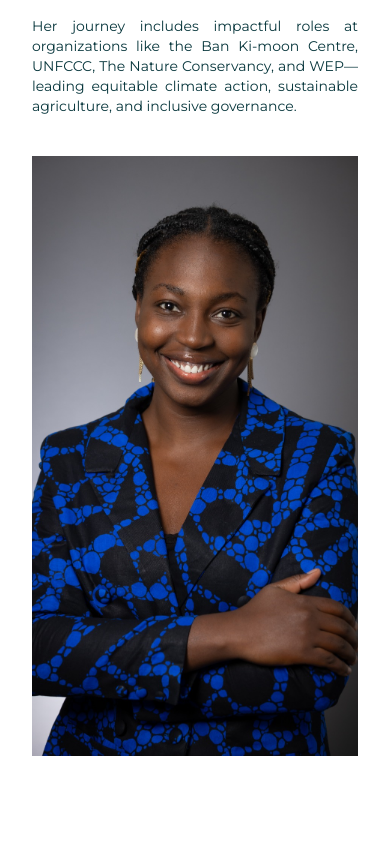
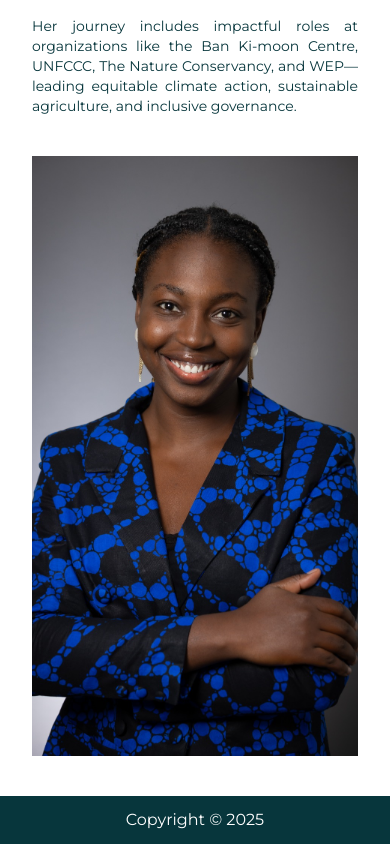
Before and after one commit to kuceli/mercyabutsa-portfolio, a React (Vite) app: page /about in a window 390 px wide. Shown: the part 1872-2716 px from the top of the page. Before the commit the page ends 2668 px from the top, so only its background shows below. Built offline with nearby package versions, Linux system fonts and the light colour scheme; a web font is replaced by a local one.

Commit message:
fixed responsiveness

```diff
--- a/src/components/Footer.jsx
+++ b/src/components/Footer.jsx
@@ -1,7 +1,10 @@
 import React from "react";
 const Footer = () => {
   return (
-    <div className="hidden md:flex items-center md:px-12 lg:px-20 h-[48px] w-full text-white bg-[#07363C] mt-6">
+    // <div className="hidden md:flex items-center md:px-12 lg:px-20 h-[48px] w-full text-white bg-[#07363C] mt-6">
+    //   Copyright © 2025
+    // </div>
+    <div className="flex items-center justify-center px-6 md:px-12 lg:px-20 h-[48px] w-full text-white bg-[#07363C]">
       Copyright © 2025
     </div>
   );
--- a/src/components/Layout.jsx
+++ b/src/components/Layout.jsx
@@ -15,7 +15,7 @@ function Layout() {
 
   return (
     <>
-      <div className="flex flex-col flex-grow lg:overfhidden">
+      <div className="min-h-screen flex flex-col">
         {isValidPath && <Header />}
         <div className="flex-grow">
           <Routes>
--- a/src/pages/About.jsx
+++ b/src/pages/About.jsx
@@ -4,7 +4,7 @@ import { motion } from "framer-motion";
 
 const About = () => {
   return (
-    <div className="mt-32 w-full px-8 md:px-12 lg:px-20 xl:px-36 text-[#07363C] mb-10">
+    <div className="min-h-[calc(100vh-72px-48px)] mt-32 w-full px-8 md:px-12 lg:px-20 xl:px-36 text-[#07363C] mb-10">
       {/* Heading */}
       <div className="flex flex-col md:flex-row items-center justify-center mb-10 text-center gap-4">
         <div className="flex h-[2px] w-full md:w-[30%]">
--- a/src/pages/Contact.jsx
+++ b/src/pages/Contact.jsx
@@ -59,7 +59,7 @@ const Contact = () => {
     transition: "all 0.7s",
   };
   return (
-    <div className="flex flex-col justify-between w-[80%] md:w-[70%] m-auto px-0 xl:px-32 py-12 min-h-[calc(90vh-45px)] mt-20">
+    <div className="min-h-[calc(100vh-72px-48px)] flex flex-col justify-between w-[80%] md:w-[70%] m-auto px-0 xl:px-32 py-12 min-h-[calc(90vh-45px)] mt-20">
       <div className="flex flex-col md:flex-row items-center justify-center mb-7 text-center gap-4">
         <div className="flex h-[2px] w-full md:w-[30%]">
           <div className="w-1/2 h-full bg-[#07363C]"></div>
--- a/src/pages/Home.jsx
+++ b/src/pages/Home.jsx
@@ -50,7 +50,7 @@ const Home = () => {
     arrows: false,
   };
   return (
-    <div className=" border border-solid border-red-500 flex flex-col lg:flex-row items-center w-full pt-24 px-8 md:px-12 lg:px-20 sm:gap-y-12 lg:gap-x-12 overflow-hidden">
+    <div className="min-h-[calc(100vh-72px-48px)] border border-solid border-red-500 flex flex-col lg:flex-row items-center w-full pt-24 px-8 md:px-12 lg:px-20 sm:gap-y-12 lg:gap-x-12 overflow-hidden">
       {/* Left */}
       <motion.div
         initial={{ x: -100, opacity: 0 }}
--- a/src/pages/Work.jsx
+++ b/src/pages/Work.jsx
@@ -6,7 +6,7 @@ import { motion } from "framer-motion";
 
 const Work = () => {
   return (
-    <div className="mt-32 w-full text-[#07363C] px-6 sm:px-10 md:px-20 lg:px-28 xl:px-36">
+    <div className="min-h-[calc(100vh-72px-48px)] mt-32 w-full text-[#07363C] px-6 sm:px-10 md:px-20 lg:px-28 xl:px-36">
       {/* Heading */}
       <div className="flex flex-col md:flex-row items-center justify-center mb-10 text-center gap-4">
         <div className="flex h-[2px] w-full md:w-[30%]">
```
